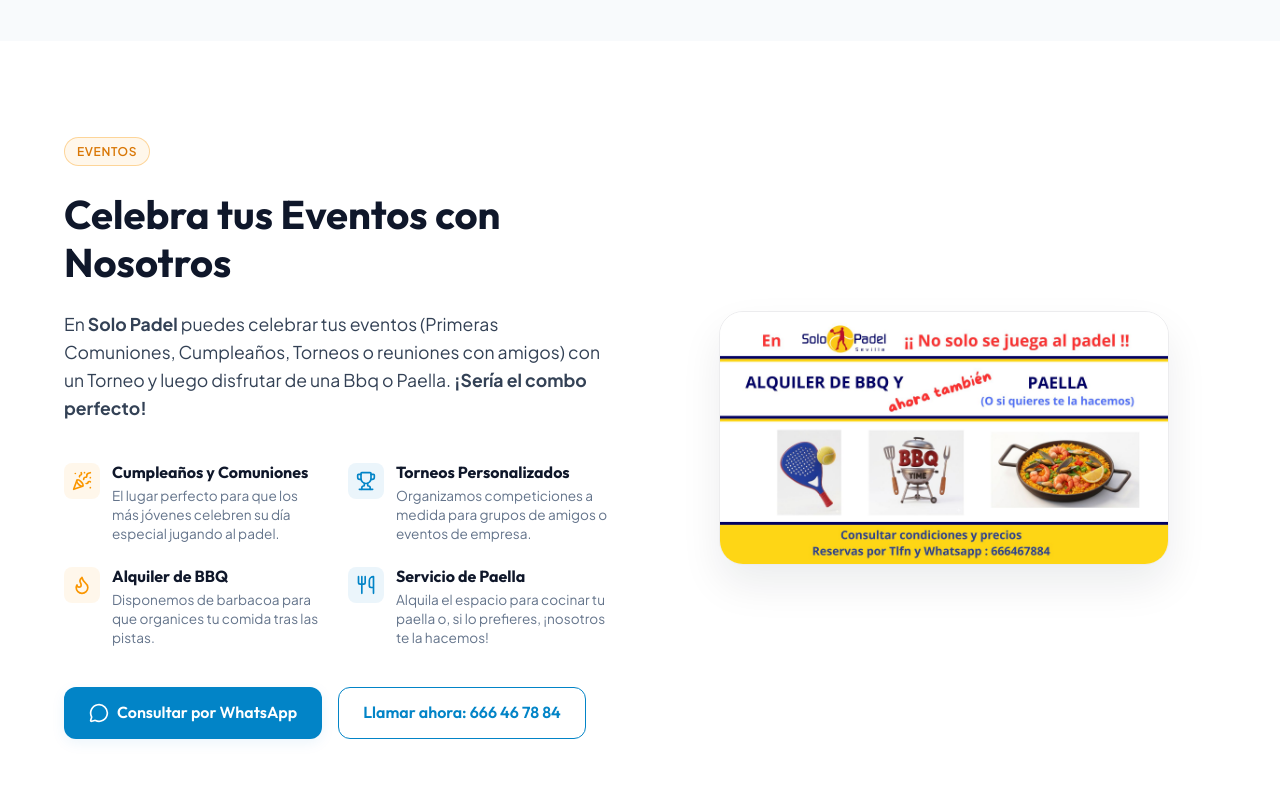
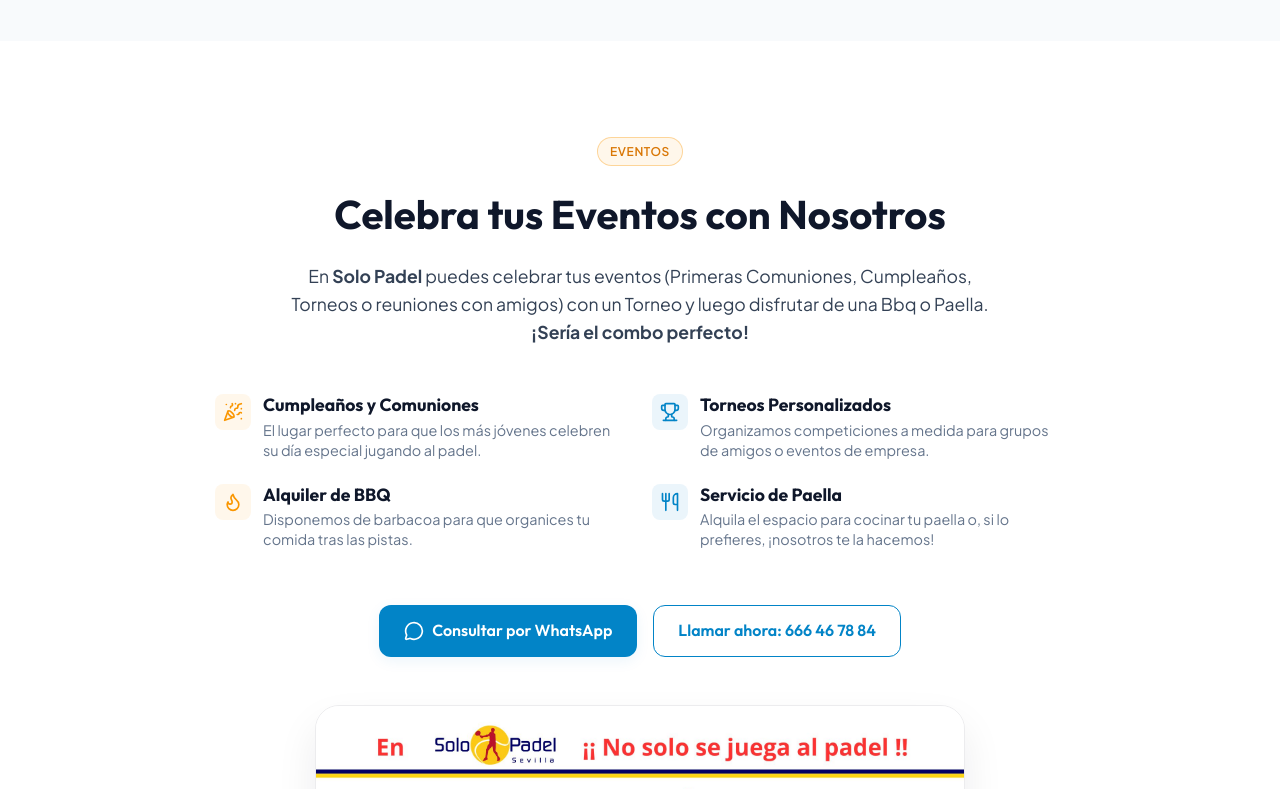
Before and after one commit to isabelfdezramirez/solopadel-web, a React (Vite) app: page / in a window 1280 px wide. Shown: the part 3140-3929 px from the top of the page. Built offline with nearby package versions, Linux system fonts and the light colour scheme.

Commit message:
Ajustar diseño de sección Eventos: poner la imagen debajo del texto

```diff
--- a/src/components/Events.jsx
+++ b/src/components/Events.jsx
@@ -36,17 +36,26 @@
     <section id="eventos" className="section" style={{ backgroundColor: 'var(--bg-primary)', position: 'relative' }}>
       <div className="container">
         <div style={{
-          display: 'grid',
-          gridTemplateColumns: 'repeat(auto-fit, minmax(320px, 1fr))',
-          gap: '4rem',
-          alignItems: 'center'
-        }} className="events-grid">
+          display: 'flex',
+          flexDirection: 'column',
+          alignItems: 'center',
+          gap: '3rem',
+          maxWidth: '850px',
+          margin: '0 auto'
+        }} className="events-container">
 
-          {/* Left Column: Text & Features */}
-          <div style={{ display: 'flex', flexDirection: 'column', gap: '1.5rem' }}>
-            <span className="badge" style={{ alignSelf: 'flex-start' }}>Eventos</span>
+          {/* Text & Features block */}
+          <div style={{
+            display: 'flex',
+            flexDirection: 'column',
+            alignItems: 'center',
+            gap: '1.5rem',
+            textAlign: 'center',
+            width: '100%'
+          }} className="events-text-block">
+            <span className="badge">Eventos</span>
             <h2 style={{ fontSize: '2.5rem', lineHeight: '1.2' }}>Celebra tus Eventos con Nosotros</h2>
-            <p style={{ fontSize: '1.1rem', color: 'var(--text-secondary)' }}>
+            <p style={{ fontSize: '1.1rem', color: 'var(--text-secondary)', maxWidth: '700px' }}>
               En <strong>Solo Padel</strong> puedes celebrar tus eventos (Primeras Comuniones, Cumpleaños, Torneos o reuniones con amigos) con un Torneo y luego disfrutar de una Bbq o Paella. <strong>¡Sería el combo perfecto!</strong>
             </p>
 
@@ -55,7 +64,9 @@
               display: 'grid',
               gridTemplateColumns: '1fr 1fr',
               gap: '1.5rem',
-              margin: '1rem 0'
+              margin: '1.5rem 0',
+              textAlign: 'left',
+              width: '100%'
             }} className="events-features-grid">
               {features.map((item, idx) => (
                 <div key={idx} style={{ display: 'flex', gap: '0.75rem', alignItems: 'flex-start' }}>
@@ -72,8 +83,8 @@
                     {item.icon}
                   </div>
                   <div>
-                    <h4 style={{ fontSize: '1rem', fontWeight: 700, marginBottom: '0.25rem' }}>{item.title}</h4>
-                    <p style={{ fontSize: '0.85rem', color: 'var(--text-muted)', lineHeight: '1.4' }}>
+                    <h4 style={{ fontSize: '1.1rem', fontWeight: 700, marginBottom: '0.25rem' }}>{item.title}</h4>
+                    <p style={{ fontSize: '0.9rem', color: 'var(--text-muted)', lineHeight: '1.4' }}>
                       {item.desc}
                     </p>
                   </div>
@@ -81,8 +92,8 @@
               ))}
             </div>
 
-            {/* CTA Button */}
-            <div style={{ display: 'flex', gap: '1rem', flexWrap: 'wrap' }}>
+            {/* CTA Buttons */}
+            <div style={{ display: 'flex', gap: '1rem', flexWrap: 'wrap', justifyContent: 'center', marginTop: '0.5rem' }}>
               <a
                 href="https://wa.me/34666467884?text=Hola!%20Me%20gustar%C3%ADa%20consultar%20para%20organizar%20un%20evento%20en%20Solo%20Padel."
                 target="_blank"
@@ -103,8 +114,8 @@
             </div>
           </div>
 
-          {/* Right Column: Image Poster */}
-          <div style={{ display: 'flex', justifyContent: 'center' }}>
+          {/* Image Poster centered below the text block */}
+          <div style={{ display: 'flex', justifyContent: 'center', width: '100%' }}>
             <div
               className="events-poster-wrapper"
               onClick={() => setLightboxOpen(true)}
@@ -115,7 +126,7 @@
                 boxShadow: '0 20px 40px rgba(15, 23, 42, 0.08)',
                 border: '1px solid var(--border-color)',
                 cursor: 'pointer',
-                maxWidth: '450px',
+                maxWidth: '650px',
                 width: '100%'
               }}
             >
@@ -238,9 +249,6 @@
           transform: translateY(0);
         }
         @media (max-width: 768px) {
-          .events-grid {
-            gap: 2.5rem !important;
-          }
           .events-features-grid {
             grid-template-columns: 1fr !important;
             gap: 1.25rem !important;
```
